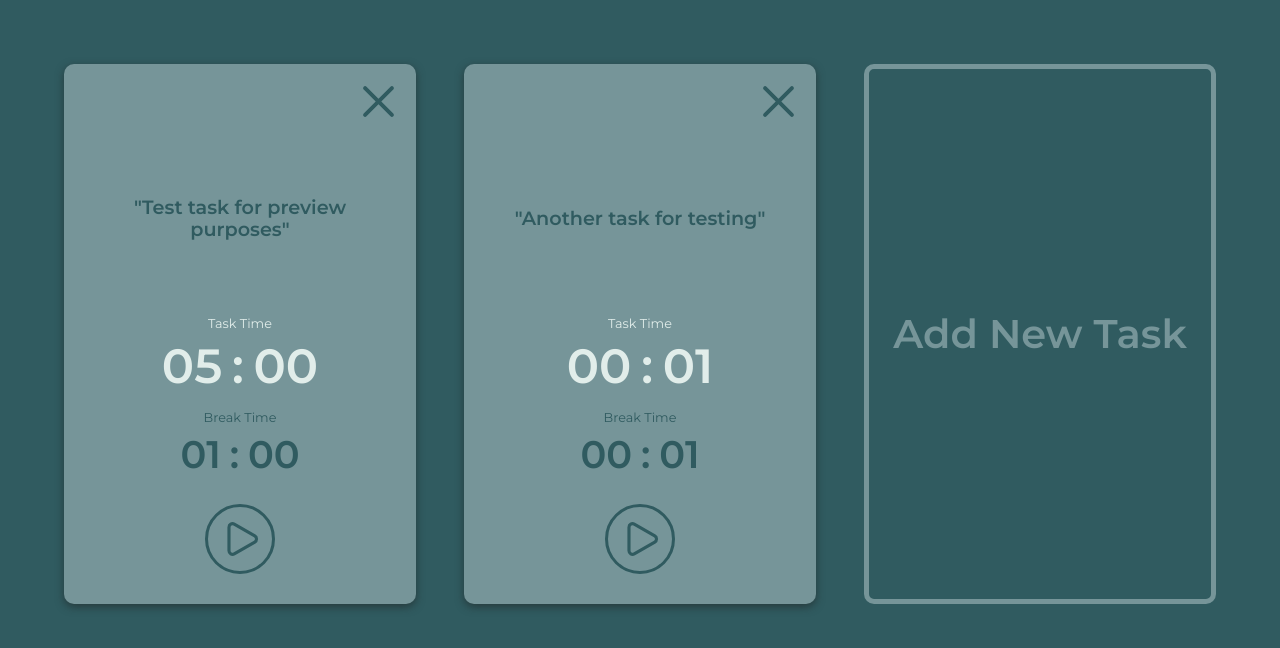
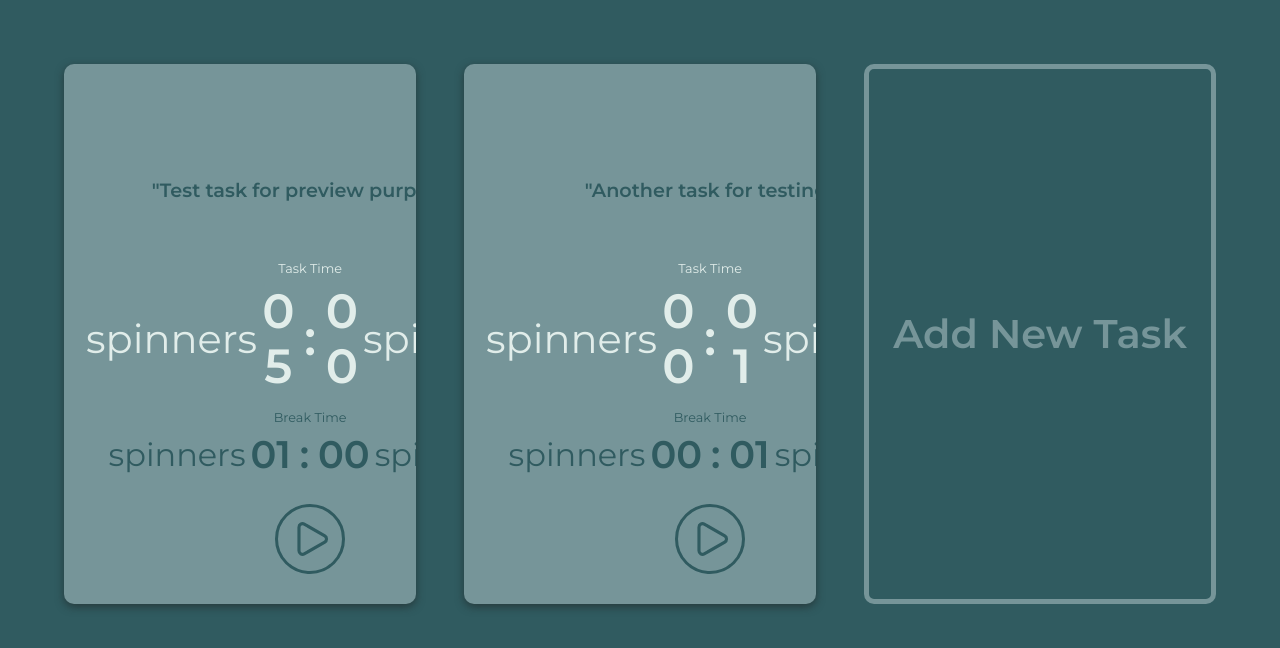
Before and after one commit to jchojna/task-timer, a React (Create React App) app: page / in a window 1280 px wide. Shown: the top 648 px of the page. Built offline with nearby package versions, Linux system fonts and the light colour scheme.

Commit message:
feat: create Spinners component with empty styles

```diff
--- /dev/null
+++ b/src/components/Spinners.js
@@ -0,0 +1,11 @@
+import React from 'react';
+import '../scss/Spinners.scss';
+
+const Spinners = () => {
+  return (
+    <div>
+      spinners
+    </div>
+  );
+}
+export default Spinners;
--- a/src/components/TotalTime.js
+++ b/src/components/TotalTime.js
@@ -1,6 +1,7 @@
 import React from 'react';
 import classNames from 'classnames';
-import EditableTime from './EditableTime.js';
+import EditableTime from './EditableTime';
+import Spinners from './Spinners'
 import '../scss/TotalTime.scss';
 
 const TotalTime = (props) => {
@@ -48,6 +49,7 @@ const TotalTime = (props) => {
         onKeyDown={(e) => onKeyPress(e.key)}
         tabIndex="0"
       >
+        <Spinners />
         {/* MINUTES */}
         <EditableTime
           id={`${modifier}-${id}`}
@@ -69,6 +71,7 @@ const TotalTime = (props) => {
           onTimeChange={(value) => onSecondsChange(value)}
           onEditModeChange={onEditModeChange}
         />
+        <Spinners />
       </div>
     </div>
   );
--- /dev/null
+++ b/src/scss/Spinners.scss
@@ -0,0 +1,3 @@
+.Spinners {
+
+}
```
